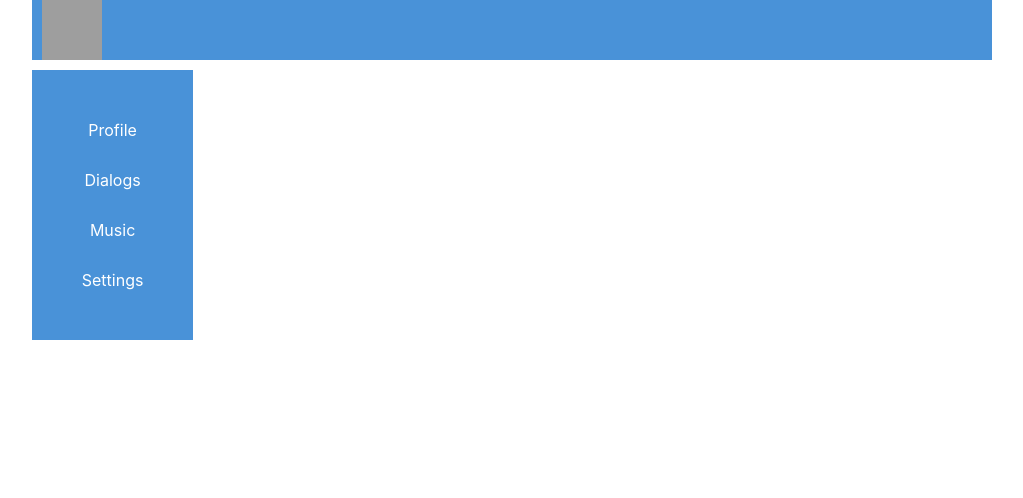
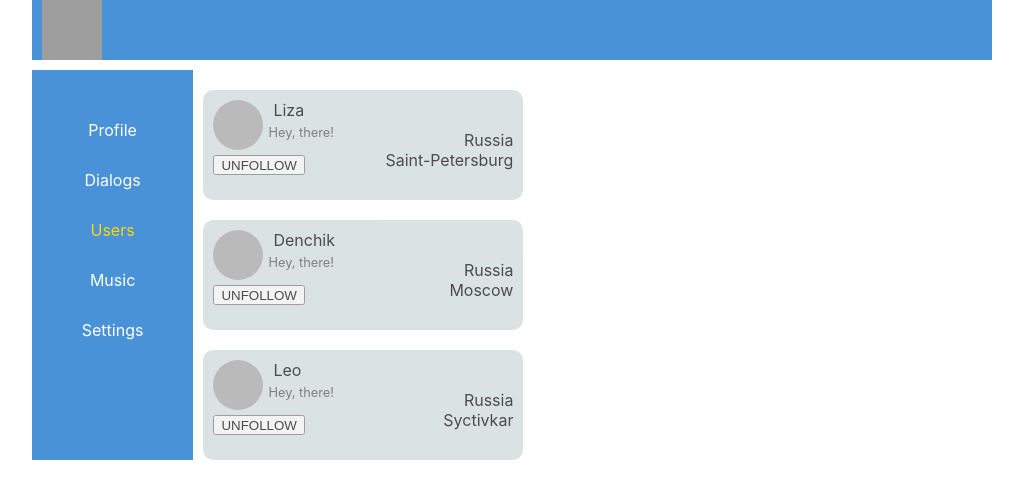
Before and after one commit to IlyaBelousov/Social-network, a React (Create React App) app: page /users in a window 1280 px wide. Shown: the top 498 px of the page, without its empty margins (128-1151 px from the left). Built offline with nearby package versions, Linux system fonts and the light colour scheme; grey boxes are pictures that could not be loaded.

Commit message:
Created users page

```diff
--- a/src/App.tsx
+++ b/src/App.tsx
@@ -7,6 +7,8 @@ import {Route} from 'react-router-dom';
 import DialogsContainer from './components/Dialogs/DialogsContainer';
 import Music from './components/Music/Music';
 import Settings from './components/Settings/Settings';
+import {Users} from './components/Users/Users';
+import {UsersContainer} from './components/Users/UsersContainer';
 
 
 
@@ -23,6 +25,8 @@ function App() {
                 />
                 <Route path="/dialogs" render={() =>
                     <DialogsContainer />}/>
+                <Route path="/users" render={() =>
+                    <UsersContainer />}/>
                 <Route path="/music" render={() => <Music/>}/>
                 <Route path="/settings" render={() => <Settings/>}/>
             </div>
--- a/src/components/Navbar/Navbar.tsx
+++ b/src/components/Navbar/Navbar.tsx
@@ -7,6 +7,7 @@ function Navbar() {
         <div className={s.navbar}>
             <div  className={s.navbarItem}><NavLink activeClassName={s.active} to='/profile'>Profile</NavLink></div>
             <div className={s.navbarItem}><NavLink activeClassName={s.active} to='/dialogs'>Dialogs</NavLink></div>
+            <div className={s.navbarItem}><NavLink activeClassName={s.active} to='/users'>Users</NavLink></div>
             <div className={s.navbarItem}><NavLink activeClassName={s.active} to='/music'>Music</NavLink></div>
             <div className={s.navbarItem}><NavLink activeClassName={s.active} to='/settings'>Settings</NavLink></div>
 
--- a/src/components/Profile/Posts/PostsWrapper.tsx
+++ b/src/components/Profile/Posts/PostsWrapper.tsx
@@ -1,10 +1,11 @@
-import {AddNewPostActionCreator, AppStateType, ChangeNewPostTextActionCreator} from '../../../redux/redux-store';
+import {AppStateType} from '../../../redux/redux-store';
 import AddPost from './AddPost';
 import s from '../Profile.module.css';
 import Post from './Post';
 import React from 'react';
 import {Dispatch} from 'redux';
 import {connect} from 'react-redux';
+import {AddNewPostActionCreator, ChangeNewPostTextActionCreator} from '../../../redux/profile-reducer';
 
 type PostMessageType = {
     id: number
--- a/src/components/Users/User.module.css
+++ b/src/components/Users/User.module.css
@@ -10,7 +10,74 @@
     border-radius: 50%;
     margin-right: 10px;
 }
-
-.userName {
+.wrapper{
+    display: flex;
+    justify-content: space-between;
+    align-items: center;
+    width: 400px;
+    box-sizing: border-box;
+}
+.container{
+    width: 300px;
+    height: 90px;
+    background-color: rgba(23, 66, 66, 0.21);
+    position: relative;
+    padding: 10px;
+    border-radius: 10px 10px 10px 10px;
+    opacity: 0.7;
+    margin-top: 20px;
+    display: flex;
+    flex-wrap: wrap;
+    justify-content: space-between;
+    align-items: flex-start;
+}
+.name,.message,.time{
+    position: absolute;
 
 }
+.status{
+    margin-top: 25px;
+    position: absolute;
+    color: rgba(50, 52, 50, 0.86);
+    margin-left: 55px;
+    font-size: .8em;
+
+}
+.message{
+    margin-top: 30px;
+    color: #0cea3c;
+    position: absolute;
+}
+.container .country{
+    margin-top: 30px;
+    margin-left: 180px;
+    color: black;
+    position: absolute;
+    display: inline-block;
+
+}
+.container .city{
+    margin-top: 50px;
+    margin-left: 150px;
+    color: black;
+    position: absolute;
+    display: inline-block;
+
+}
+.location{
+    display: flex;
+    flex-direction: column;
+    align-content: stretch;
+    justify-content: flex-start;
+    align-items: flex-end;
+}
+.usersBlock{
+    width: 40px;
+    display: flex;
+    flex-direction: column;
+
+}
+.userButton{
+    height: 20px;
+
+}
--- /dev/null
+++ b/src/components/Users/Users.tsx
@@ -0,0 +1,63 @@
+import React from 'react';
+import User from './User';
+import s from './User.module.css';
+import {AppStateType} from '../../redux/redux-store';
+import {Dispatch} from 'redux';
+import {FollowAC, SetUsersAC, UserStateType} from '../../redux/users-reduser';
+
+type UsersPropsType = {
+    users: Array<UserStateType>
+    follow: (userID: number) => void
+    setUsers: (users: Array<UserStateType>) => void
+
+}
+
+export const Users = (props: UsersPropsType) => {
+    return (
+        <div>
+            {
+                props.users.map(u => {
+                    const FollowHandler = () => {
+                        props.follow(u.id)
+                    };
+                    return (
+                        <div className={s.wrapper}>
+                            <div className={s.container}>
+                                <div className={s.usersBlock}>
+                                    <User key={u.id} name={u.fullName}/>
+                                    <p className={s.status}>{u.status}</p>
+                                    <div>
+                                        <button
+                                            onClick={FollowHandler}
+                                            className={s.userButton}>
+                                            {u.followed ? 'UNFOLLOW' : 'FOLLOW'}
+                                        </button>
+                                    </div>
+                                </div>
+                                <div className={s.location}>
+                                    <div className={s.country}>{u.location.country}</div>
+                                    <div className={s.city}>{u.location.city}</div>
+                                </div>
+                            </div>
+                        </div>);
+                })
+            }
+        </div>
+    );
+};
+
+export const UsersMapStateToProps = (state: AppStateType) => {
+    return {
+        users: state.usersPage.users
+    };
+};
+export const UsersMapDispatchToProps = (dispatch: Dispatch) => {
+    return {
+        follow: (userID: number) => {
+            dispatch(FollowAC(userID));
+        },
+        setUsers: (users: Array<UserStateType>) => {
+            dispatch(SetUsersAC(users));
+        }
+    };
+};
--- /dev/null
+++ b/src/components/Users/UsersContainer.tsx
@@ -0,0 +1,6 @@
+import React from 'react';
+import {connect} from 'react-redux';
+import {Users, UsersMapDispatchToProps, UsersMapStateToProps} from './Users';
+
+
+export const UsersContainer=connect(UsersMapStateToProps,UsersMapDispatchToProps)(Users)
--- a/src/redux/dialogs-reducer.ts
+++ b/src/redux/dialogs-reducer.ts
@@ -41,3 +41,12 @@ export const DialogsReducer = (state = initialState, action: ActionsType) => {
             return state;
     }
 };
+export const SendMessageActionCreator = () => {
+    return {type: 'SEND-MESSAGE'} as const;
+};
+export const ChangeMessageTextActionType = (text: string) => {
+    return {
+        type: 'CHANGE-MESSAGE-TEXT',
+        newMessage: text
+    } as const;
+};
--- a/src/redux/profile-reducer.ts
+++ b/src/redux/profile-reducer.ts
@@ -37,3 +37,9 @@ export const ProfileReducer = (state = initialState, action: ActionsType) => {
             return state;
     }
 };
+export const AddNewPostActionCreator = () => {
+    return {type: 'ADD-POST'} as const;
+};
+export const ChangeNewPostTextActionCreator = (text: string) => {
+    return {type: 'CHANGE-NEW-POST-TEXT', newText: text} as const;
+};
--- a/src/redux/redux-store.ts
+++ b/src/redux/redux-store.ts
@@ -1,15 +1,17 @@
 import {combineReducers, createStore} from 'redux';
-import {ProfileReducer} from './profile-reducer';
-import {DialogsReducer} from './dialogs-reducer';
+import {AddNewPostActionCreator, ChangeNewPostTextActionCreator, ProfileReducer} from './profile-reducer';
+import {ChangeMessageTextActionType, DialogsReducer, SendMessageActionCreator} from './dialogs-reducer';
+import {FollowAC, SetUsersAC,UsersReduser} from './users-reduser';
 
 let rootReducer = combineReducers({
     profilePage: ProfileReducer,
-    dialogsPage: DialogsReducer
+    dialogsPage: DialogsReducer,
+    usersPage: UsersReduser
 });
 export type AppStateType = ReturnType<typeof rootReducer>
 export const store = createStore(rootReducer);
 
-export type ActionsType = ProfileActionType | DialogsActionType
+export type ActionsType = ProfileActionType | DialogsActionType | UsersActionType
 export type ProfileActionType =
     ReturnType<typeof AddNewPostActionCreator>
     | ReturnType<typeof ChangeNewPostTextActionCreator>
@@ -17,18 +19,4 @@ export type DialogsActionType =
     ReturnType<typeof SendMessageActionCreator>
     | ReturnType<typeof ChangeMessageTextActionType>
 
-export const SendMessageActionCreator = () => {
-    return {type: 'SEND-MESSAGE'} as const;
-};
-export const ChangeMessageTextActionType = (text: string) => {
-    return {
-        type: 'CHANGE-MESSAGE-TEXT',
-        newMessage: text
-    } as const;
-};
-export const AddNewPostActionCreator = () => {
-    return {type: 'ADD-POST'} as const;
-};
-export const ChangeNewPostTextActionCreator = (text: string) => {
-    return {type: 'CHANGE-NEW-POST-TEXT', newText: text} as const;
-};
+export type UsersActionType = ReturnType<typeof FollowAC> |ReturnType<typeof SetUsersAC>
--- /dev/null
+++ b/src/redux/users-reduser.ts
@@ -0,0 +1,73 @@
+import {ActionsType} from './redux-store';
+
+const FOLLOW = 'FOLLOW';
+const SET_USERS = 'SET_USERS';
+export type UserStateType = {
+    id: number
+    followed: boolean
+    fullName: string
+    status: string
+    location: { country: string, city: string }
+}
+type UsersInitialStateType = {
+    users: Array<UserStateType>
+}
+let UsersInitialState: UsersInitialStateType = {
+    users: [
+        {
+            id: 1,
+            followed: true,
+            fullName: 'Liza',
+            status: 'Hey, there!',
+            location: {country: 'Russia', city: 'Saint-Petersburg'}
+        },
+        {
+            id: 2,
+            followed: true,
+            fullName: 'Denchik',
+            status: 'Hey, there!',
+            location: {country: 'Russia', city: 'Moscow'}
+        },
+        {
+            id: 3,
+            followed: true,
+            fullName: 'Leo',
+            status: 'Hey, there!',
+            location: {country: 'Russia', city: 'Syctivkar'}
+        }
+    ]
+};
+
+export const UsersReduser = (state = UsersInitialState, action: ActionsType) => {
+    switch (action.type) {
+        case FOLLOW: {
+            return {
+                ...state,
+                users: state.users.map(u => {
+                    if (u.id === action.userID) {
+                        return {
+                            ...u,
+                            followed: !u.followed
+                        };
+                    }
+                    return u;
+                })
+            };
+
+        }
+
+        case SET_USERS: {
+            return {...state, users: {...state.users, ...action.users}};
+        }
+        default:
+            return state;
+    }
+};
+
+export const FollowAC = (userID: number) => {
+    return {type: FOLLOW, userID} as const;
+};
+
+export const SetUsersAC = (users: Array<UserStateType>) => {
+    return {type: SET_USERS, users} as const;
+};
```
Also changed, not shown: src/components/Dialogs/DialogsContainer.tsx (+6 -4 lines).
